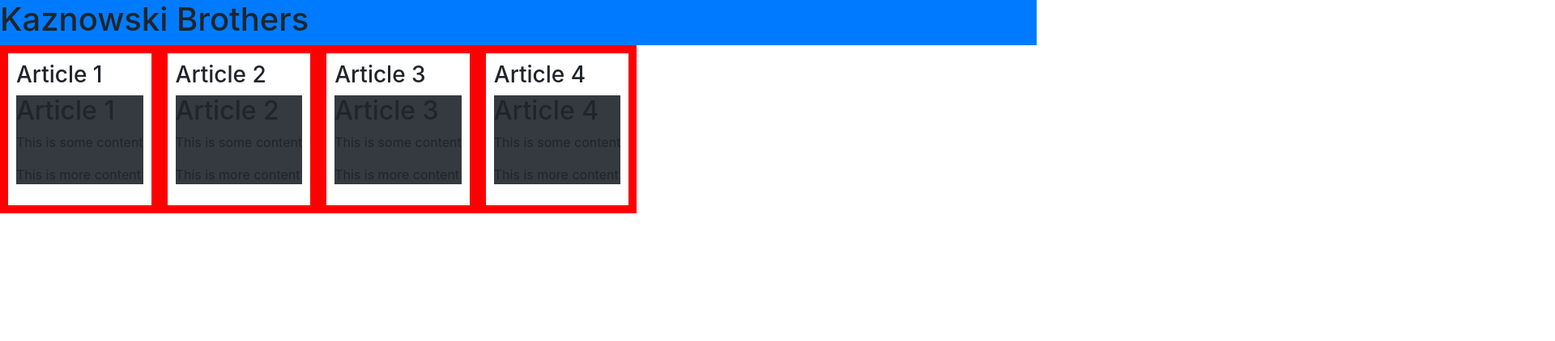
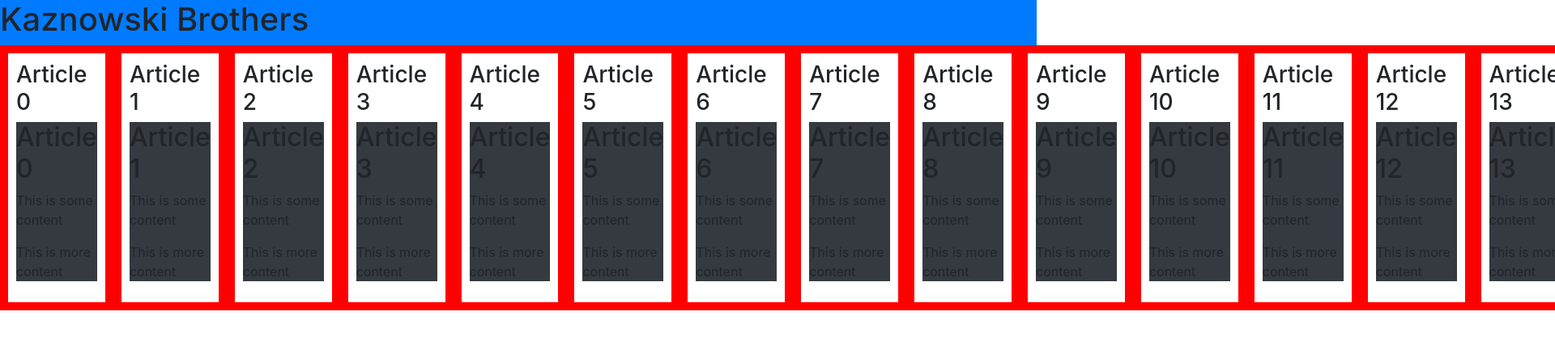
Before and after one commit to kaznowski-brothers/blog-frontend, a React (Create React App) app: page / in a window 1280 px wide. Shown: the top 422 px of the page at 81% size, 1920 px wide, since content can reach past the window. Built offline with nearby package versions, Linux system fonts and the light colour scheme.

Commit message:
11-Number of articles generated from list

```diff
--- a/src/ArticleContainer.js
+++ b/src/ArticleContainer.js
@@ -3,16 +3,25 @@
 import ArticleTile from './ArticleTile'
 
 class ArticleContainer extends Component {
+
+    constructor(props) {
+        super(props)
+        this.articles = [... Array(100).keys()].map(function (item) {
+            return { "title": "Article " + item };
+        })
+    }
+
     render() {
+        var renderedArticles = this.articles.map(function (item) {
+            return (
+                <ArticleTile title={item.title} />
+            )
+        });
+
         return (
-        <div className="article-container">
-
-          <ArticleTile title="Article 1"/>
-          <ArticleTile title="Article 2"/>
-          <ArticleTile title="Article 3"/>
-          <ArticleTile title="Article 4"/>
-
-        </div>
+            <div className="article-container">
+                {renderedArticles}
+            </div>
         )
     }
 }
```
